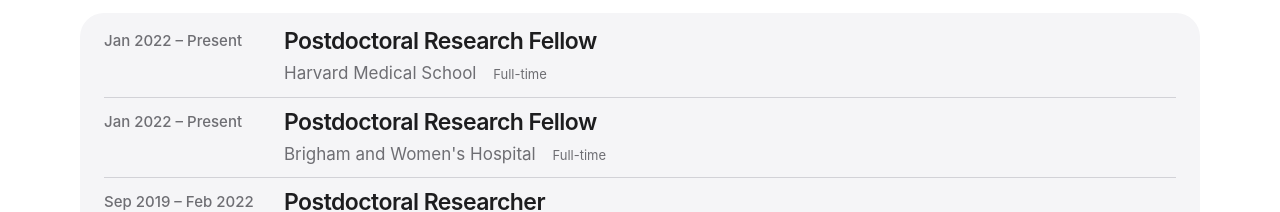
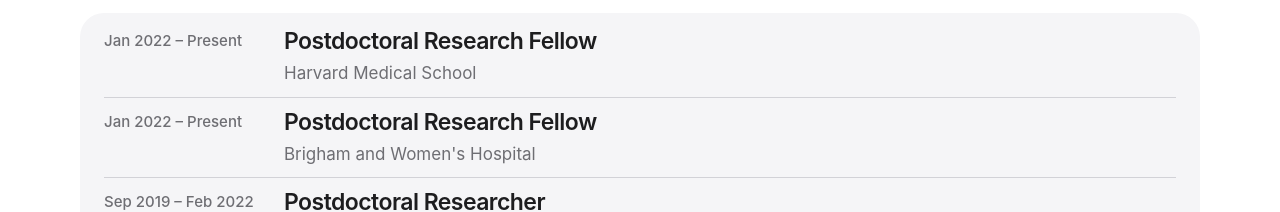
Before and after one commit to mxa911019/xuan-mei-website, a Next.js app: page /about in a window 1280 px wide. Shown: the part 589-801 px from the top of the page. Built offline with nearby package versions, Linux system fonts and the light colour scheme.

Commit message:
Remove Full-time labels from About experience

```diff
--- a/pages/about.js
+++ b/pages/about.js
@@ -60,8 +60,7 @@
                 <div className="career-details">
                   <h3 className="career-title">{entry.role}</h3>
                   <p className="career-institution">
-                    {entry.institution}{' '}
-                    <span className="career-meta">Full-time</span>
+                    {entry.institution}
                   </p>
                 </div>
               </li>
--- a/styles/globals.css
+++ b/styles/globals.css
@@ -103,7 +103,6 @@
 .career-dates { color: var(--secondary); font-size: 15px; line-height: 1.5; font-weight: 500; margin: 3px 0 0; }
 .career-title { font-size: 23px; line-height: 1.3; font-weight: 600; letter-spacing: -.55px; margin: 0; }
 .career-institution { color: var(--secondary); font-size: 17px; line-height: 1.5; margin: 4px 0 0; }
-.career-meta { display: inline-block; color: var(--secondary); font-size: 13px; line-height: 1.5; margin-left: 12px; }
 .research-page .page-title { max-width: 1040px; font-size: 60px; letter-spacing: -2.5px; line-height: 1.09; }
 .research-page .detail-card { padding: 34px 32px; }
 .research-page .detail-card:first-child { background: #f5f5f7; color: #1d1d1f; }
```
